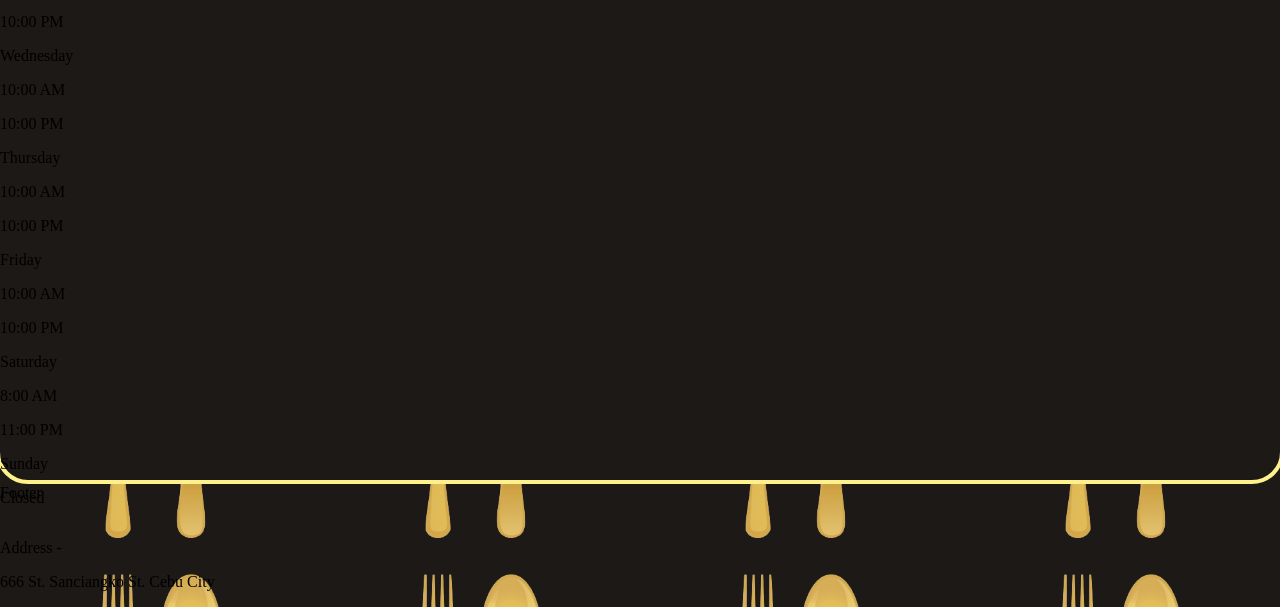
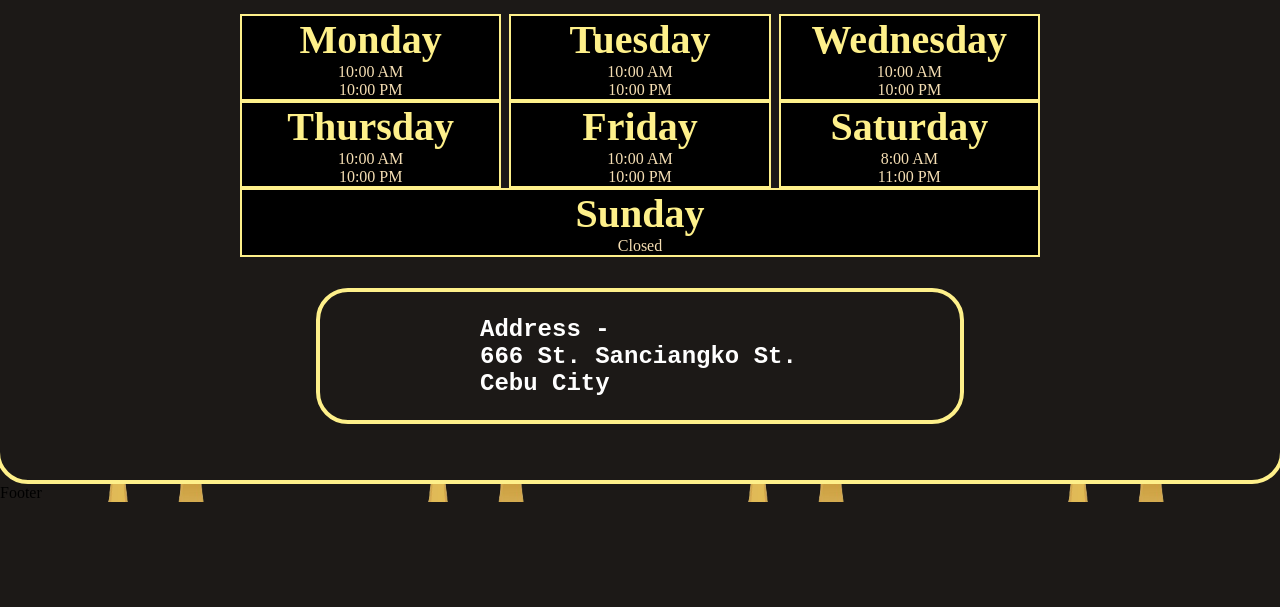
Before and after one commit to rustumsk/restaurant-page, a website built with webpack: page src/index.html in a window 1280 px wide. Shown: the part 724-1331 px from the top of the page. After the commit the page ends 1226 px from the top, so only its background shows below. Built offline with nearby package versions, Linux system fonts and the light colour scheme; files whose address does not match are found by name.

Commit message:
done with home

```diff
--- a/src/styles.css
+++ b/src/styles.css
@@ -47,8 +47,8 @@ body{
 .main-c{
     flex: 1;
     max-width: 35rem;
-    background-color: var(--fourth-color);
-    border: solid var(--third-color) 6px;
+    background-color: var(--third-color);
+    border: solid var(--fourth-color) 6px;
     border-radius: 2rem;
 }
 .c-1{
@@ -67,9 +67,68 @@ body{
 }
 .h-3{
     flex: 2;
+    display: flex;
+    justify-content: center;
+}
+.g-c{
+    min-width: 50rem;
+    max-height: 8rem;
+    margin-top: 2rem;
+    display: grid;
+    grid-template-columns: 1fr 1fr 1fr ;
+    column-gap: 8px;
+    grid-template-rows: 1fr 1fr;
+}
+.g-c div{
+    border: solid 2px var(--fourth-color);
+    background-color: black;
+    color: wheat;
+    display: flex;
+    flex-direction: column;
+}
+.g-c p{
+    padding: 0;
+    margin: 0;
+    flex: 1;
+    text-align: center;
+}
+.day{
+    padding-top: 10px;
+    font-family: 'rich';
+    font-weight: bold;
+    font-size: 40px;
+    color: var(--fourth-color);
+}
+.sunday{
+    grid-column: 1/4;
 }
 .h-4{
     flex: 2;
+    display: flex;
+    justify-content: center;
+    align-items: center;
+}
+.address{
+    flex: 1;
+    max-height: 8rem;
+    height: 100%;
+    max-width: 40rem;
+    border: solid 4px var(--fourth-color);
+    border-radius: 2rem;
+    display: flex;
+    justify-content: center;
+    align-items: center;
+}
+.address div{
+    height: 5rem;
+    width: 20rem;
+    font-size: 1.5rem;
+    font-weight: bold;
+    color: white;
+    font-family: 'Courier New', Courier, monospace;
+}
+.address div p{
+    margin: 0;
 }
 .footer{
     flex: 1;
```
